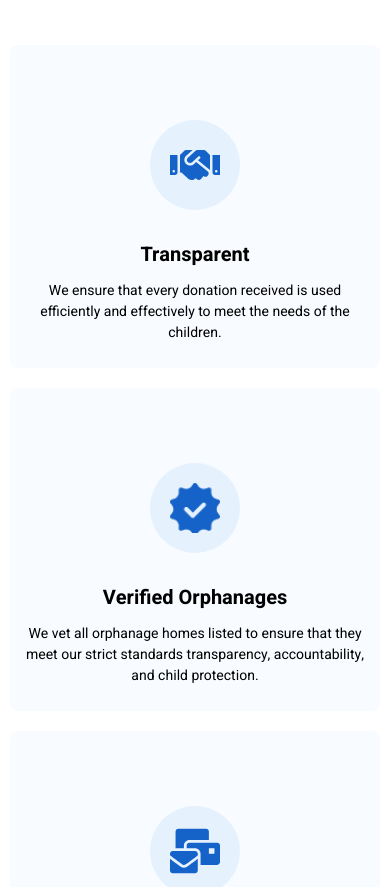
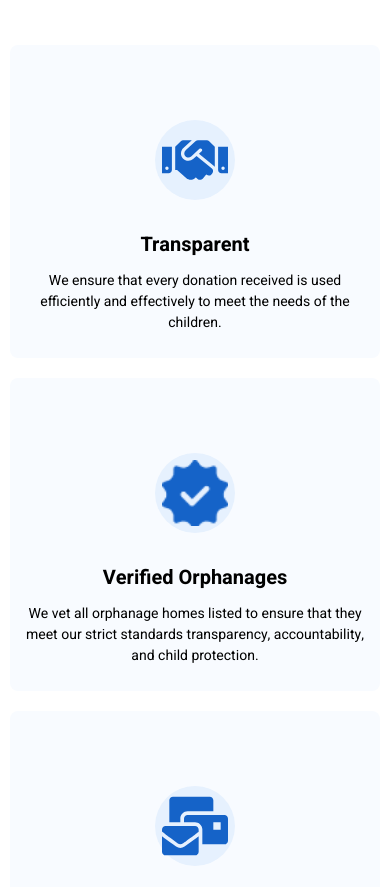
Before and after one commit to a-ww2-er/helphub, a React (Create React App) app: page / in a window 390 px wide. Shown: the part 1660-2547 px from the top of the page. Built offline with nearby package versions, Linux system fonts and the light colour scheme.

Commit message:
2nd fix for responsiveness

```diff
--- a/src/components/searchBar/searchBar.css
+++ b/src/components/searchBar/searchBar.css
@@ -5,6 +5,7 @@
 .input_container {
   display: flex;
   align-items: center;
+  justify-content: space-between;
 }
 .input_box {
   width: 100vw;
@@ -38,6 +39,7 @@
     position: absolute;
     margin: 1rem;
     margin-top: 0.6rem;
+    padding-top: 0;
     font-size: 25px;
   }
 }
--- a/src/components/why-us-component/why-us-component.css
+++ b/src/components/why-us-component/why-us-component.css
@@ -19,12 +19,12 @@
   display: flex;
   justify-content: center;
   align-items: center;
-  width: 90px;
+  width: 5rem;
   height: 100%;
   border-radius: 50%;
   margin-bottom: 20px;
   margin-top: 50px;
-  padding: 20px;
+  padding: 2%;
   background-color: var(--wrapper-bg);
 }
 .why-us div .image-wrapper span {
--- a/src/components/why-us-component/why-us-component.scss
+++ b/src/components/why-us-component/why-us-component.scss
@@ -19,12 +19,12 @@
       display: flex;
       justify-content: center;
       align-items: center;
-      width: 90px;
+      width: 5rem;
       height: 100%;
       border-radius: 50%;
       margin-bottom: 20px;
       margin-top: 50px ;
-      padding: 20px;
+      padding: 2%;
       background-color: var(--wrapper-bg);
 
       span {
```
